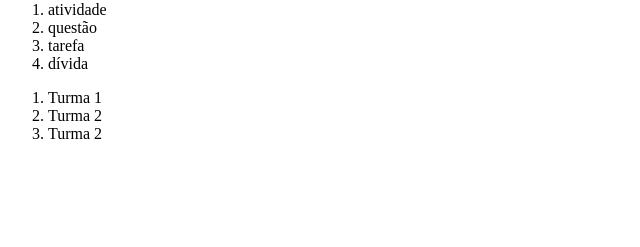
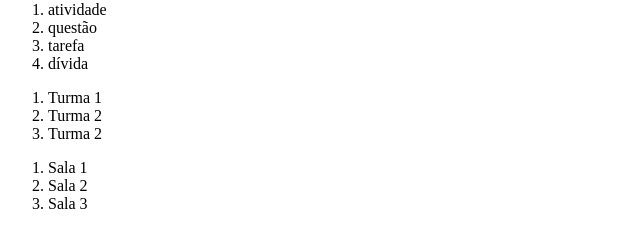
Before and after one commit to aloisiosousa/aula_git, a plain HTML site: page index.html in a window 1280 px wide. Shown: the part 79-326 px from the top of the page, without its empty margins (0-640 px from the left). Drawn offline with Linux system fonts and the light colour scheme.

Commit message:
Criação da terceira lista

```diff
--- a/index.html
+++ b/index.html
@@ -22,6 +22,11 @@
         <li>Turma 2</li>
         <li>Turma 2</li>
     </ol>
+    <ol>
+        <li>Sala 1</li>
+        <li>Sala 2</li>
+        <li>Sala 3</li>
+    </ol>
 </body>
 
 </html>
```
